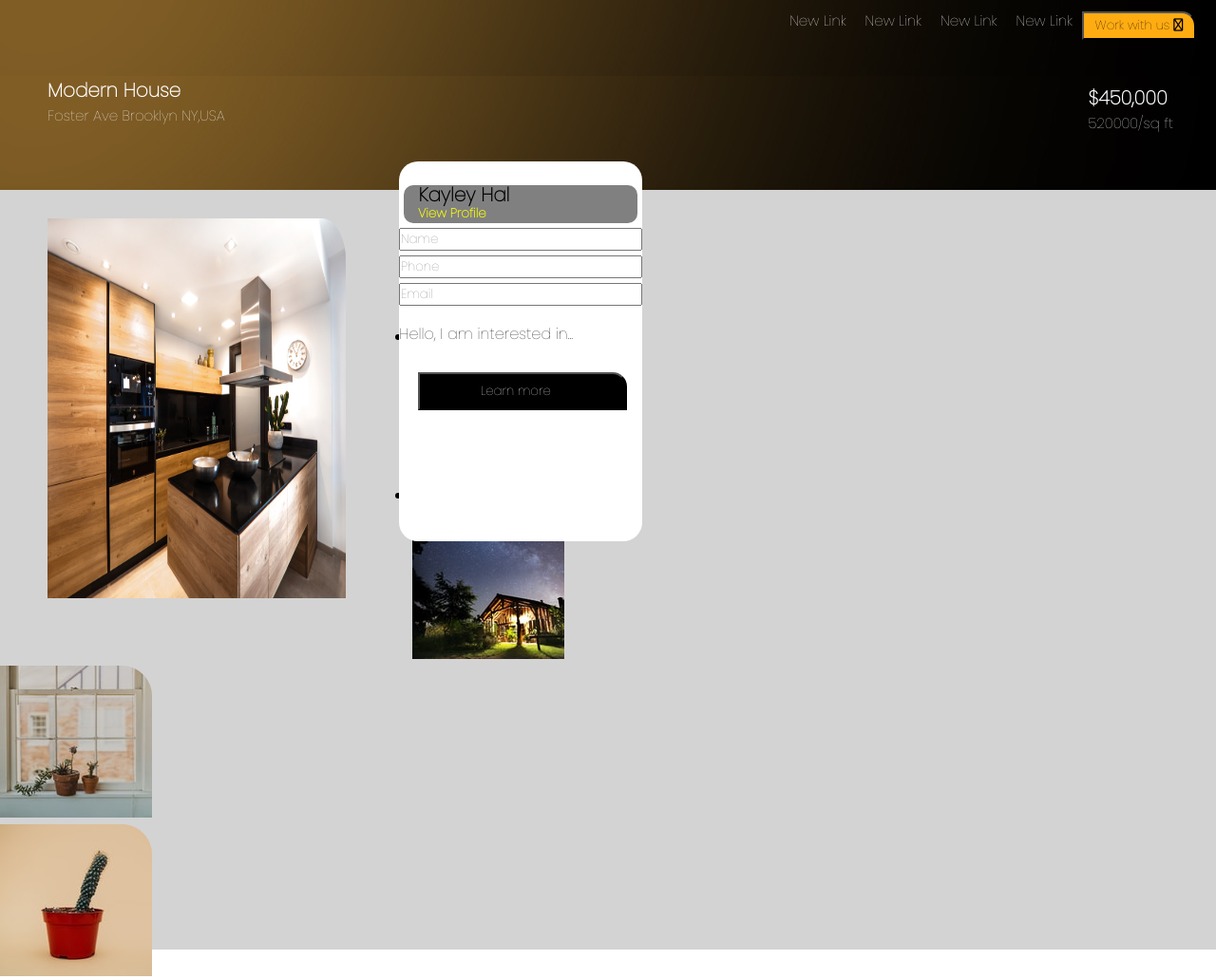
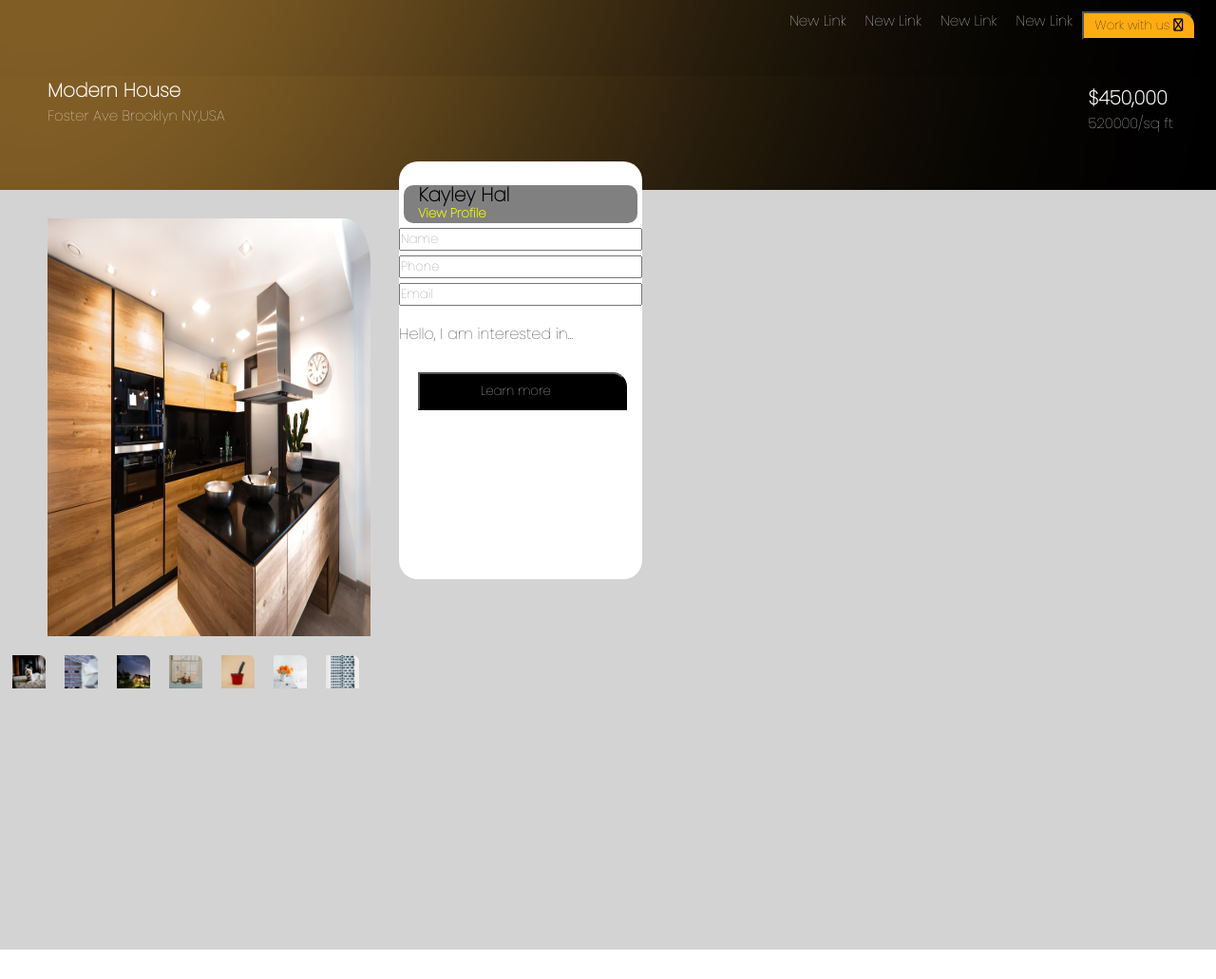
Before and after one commit to loretta-dhahabu/restaurants-landing_page, a plain HTML site: page services.html in a window 1280 px wide. Shown: the top 1031 px of the page at 95% size. After the commit the page ends 1000 px from the top, so only its background shows below. Drawn offline with Linux system fonts and the light colour scheme; a web font is replaced by a local one.

Commit message:
positioning rectangel images

```diff
--- a/assets/css/style.css
+++ b/assets/css/style.css
@@ -252,22 +252,22 @@ navbar > ul{
 .services{
     display: absolute;
     background-color: lightgray;
-    height: 100vh;
+    height: 60vh;
     width: 100%;
 
 }
 .pg-img img{
     margin-left: 50px;
     position: flex;
-    height: 50vh;
-    width: 30%;
+    height: 55vh;
+    width: 32%;
     float: left;
     margin-top: 30px;
     padding-right: 70px;
 }
 .form{
     width: 20%;
-    height: 50vh;
+    height: 55vh;
     background: linear-gradient(to top,white,white);
     position: absolute;
     top: 170px;
@@ -289,3 +289,24 @@ navbar > ul{
     margin-left: 20px;
     margin-right: 20px;
 }
+.rectangle{
+    justify-content: space-around;
+    align-items: center;
+    height: 40vh;
+    background-color: lightgray;
+    width: 100%;
+}
+.rectangle > ul{
+    display: flex;
+    justify-content: center;
+    margin-left: -890px;
+}
+.rectangle > ul > li{
+    list-style: none;
+    padding: 10px;
+}
+.rectangle > ul > li >  img{
+    width: 35px;
+    height: 35px;
+
+}
--- a/services.html
+++ b/services.html
@@ -50,6 +50,9 @@
                 <p style="margin-top: 10px;">Hello, I am interested in...</p>
                 <button>Learn more <i class="fa-thin fa-arrow-right"></i></button>
             </div>
+           <!--end of form section-->
+        </div>
+        <div class="rectangle">
             <ul>
                 <li><img src="./assets/images/Rectangle.png" alt="Rectangle"></li>
                 <li><img src="./assets/images/Rectangle-1.png" alt="Rectangle 1"></li>
```
